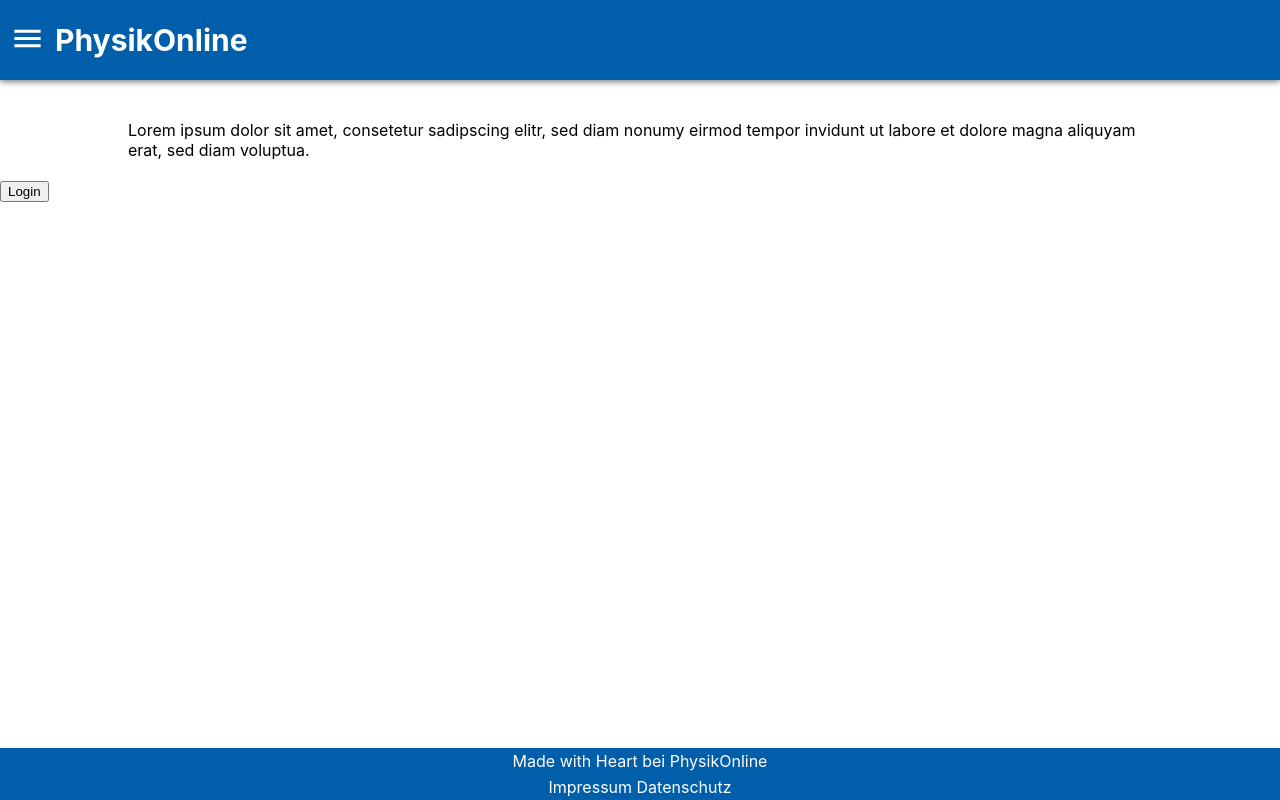
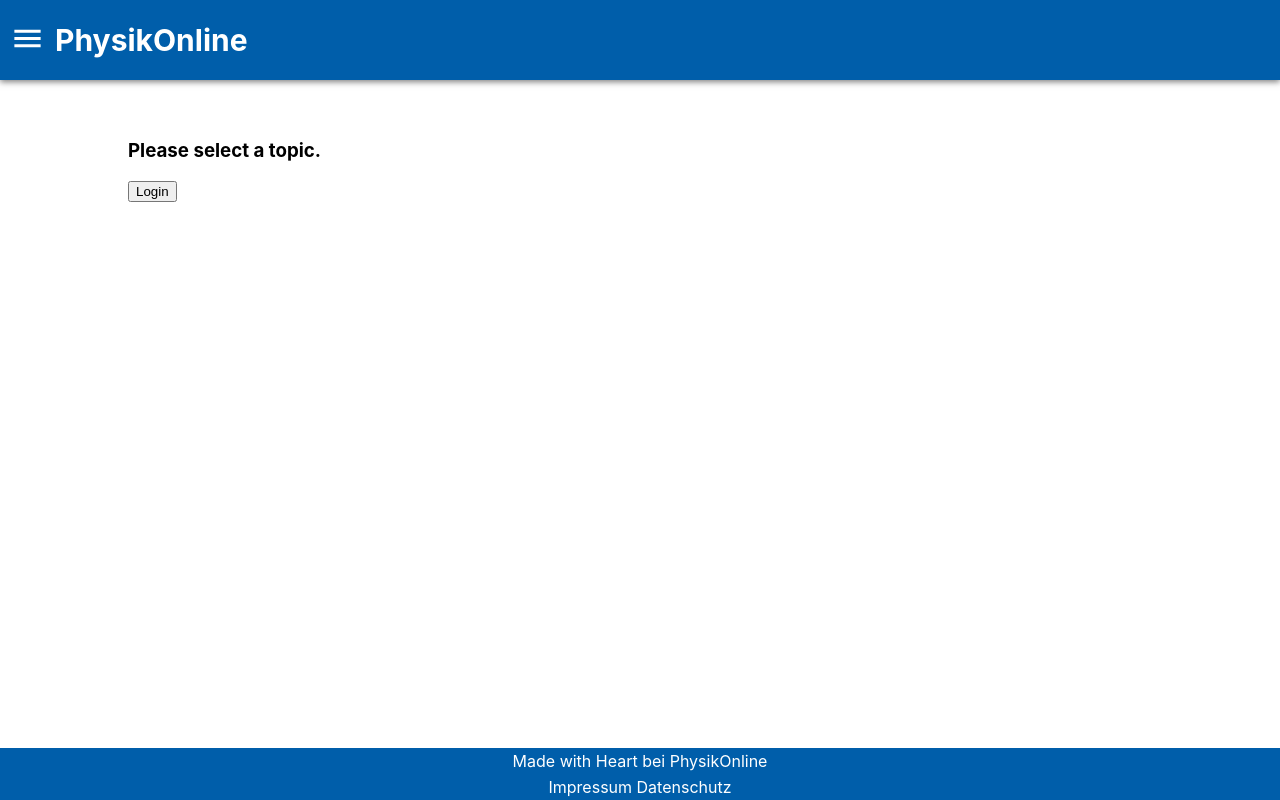
Before and after one commit to PhysikOnline/elearning_new_frontend, a React (Create React App) app: page /course in a window 1280 px wide. Built offline with nearby package versions, Linux system fonts and the light colour scheme; no server answers.

Commit message:
Added React Router and inital Course Component

```diff
--- a/src/App.css
+++ b/src/App.css
@@ -4,7 +4,7 @@
 
 @media (min-width: 1025px) {
   /* breite Browserfenster */
-  .App p {
+  .App .positioning {
     margin-top: 80px;
     padding-left: 10vw;
     padding-right: 10vw;
@@ -14,7 +14,7 @@
 }
 @media (max-width: 1024px) {
   /* mobile Geräte */
-  .App p {
+  .App .positioning {
     margin-top: 50px;
     padding-left: 10px;
     padding-right: 10px;
@@ -23,7 +23,7 @@
   }
 }
 
-.App p {
+.App .positioning {
   margin-left: 0;
   margin-right: 0;
   margin-bottom: 0;
--- a/src/App.js
+++ b/src/App.js
@@ -8,6 +8,7 @@ import Login from "./Login/Login";
 import { Route, Switch, BrowserRouter as Router } from "react-router-dom";
 import Impressum from "./impressum/impressum";
 import Datenschutz from "./datenschutz/datenschutz";
+import CourseRouter from "./Course/CourseRouter";
 
 class App extends React.Component {
   constructor(props) {
@@ -77,7 +78,7 @@ class App extends React.Component {
         <SideDrawer show={this.state.sideDrawerOpen} />
         {backdrop}
         {login}
-
+        <div className="positioning">
           <Router>
             <div>
               {/* A <Switch> looks through its children <Route>s and
@@ -85,6 +86,9 @@ class App extends React.Component {
               <Switch>
                 <Route path="/impressum">
                   <Impressum />
+                </Route>
+                <Route path="/course">
+                  <CourseRouter />
                 </Route>
                 <Route path="/datenschutz">
                   <Datenschutz />
@@ -97,6 +101,7 @@ class App extends React.Component {
           </Router>
 
           <button onClick={this.loginToggleHandler}>Login</button>
+        </div>
       </div>
     );
   }
--- /dev/null
+++ b/src/Course/Course.js
@@ -0,0 +1,15 @@
+import React from "react";
+// import { useParams } from "react-router-dom";
+import "./Course.css";
+
+class Course extends React.Component {
+  //   constructor(props) {
+  //     super(props);
+  //     // let { topicId } = useParams();
+  //   }
+  render() {
+    return <div className="Course">{this.props.match.params.course}</div>;
+  }
+}
+
+export default Course;
--- /dev/null
+++ b/src/Course/CourseRouter.js
@@ -0,0 +1,29 @@
+import React from "react";
+import { Switch, Route, useRouteMatch } from "react-router-dom";
+import "./CourseRouter.css";
+
+import Course from "./Course";
+
+function CourseRouter() {
+  let match = useRouteMatch();
+  return (
+    <div className="CourseRouter">
+      <Switch>
+        <Route
+          path={`${match.path}/:courseSemester/:courseName`}
+          component={Course}
+        />
+        <Route path={match.path}>
+          <h3>Please select a topic.</h3>
+        </Route>
+      </Switch>
+    </div>
+  );
+}
+
+// function Topic() {
+//   let { topicId } = useParams();
+//   return <h3>Requested topic ID: {topicId}</h3>;
+// }
+
+export default CourseRouter;
```
Also changed, not shown: src/Course/Course.css (added), src/Course/CourseRouter.css (added). Lines whose indentation alone changed are shown as unchanged.
